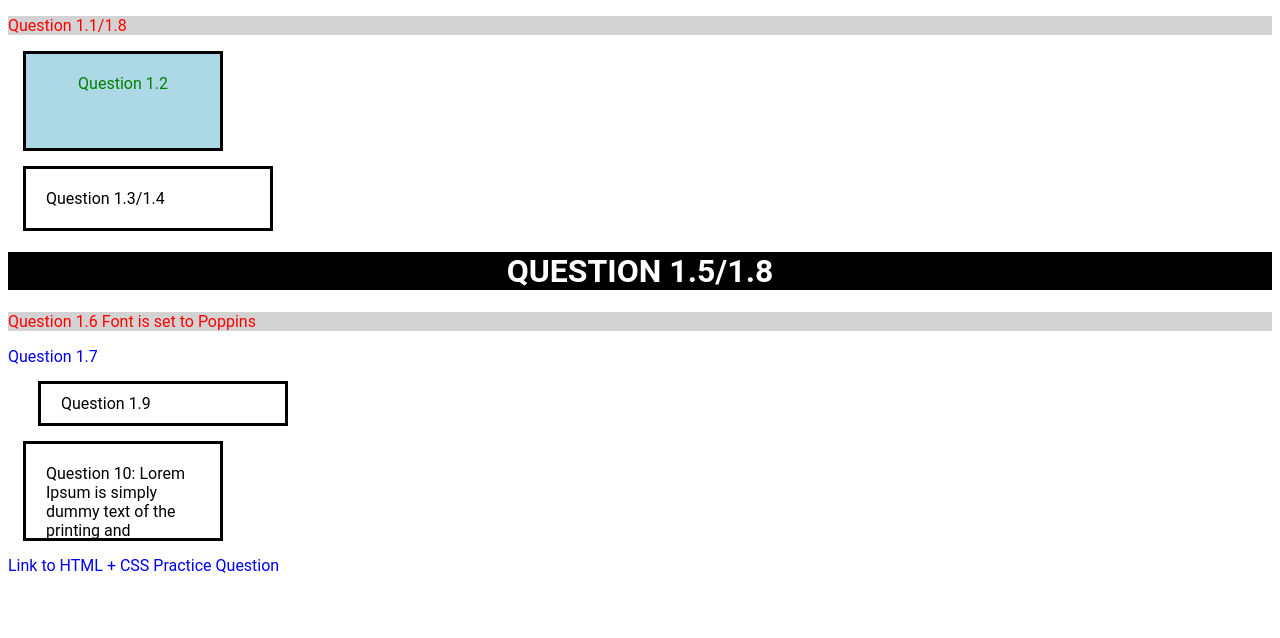
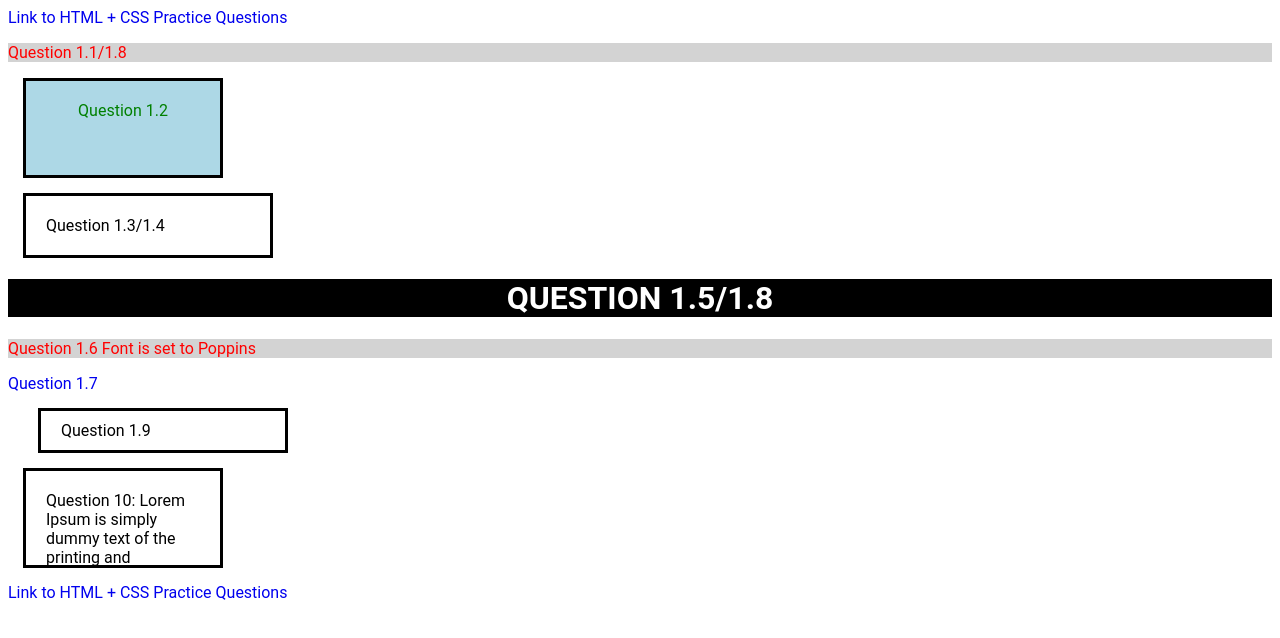
Before and after one commit to AKM7622/css-practice-questions, a website: page index.html in a window 1280 px wide. Drawn offline with Linux system fonts and the light colour scheme.

Commit message:
Initial commit

```diff
--- a/index.html
+++ b/index.html
@@ -8,6 +8,7 @@
     <link rel="stylesheet" href="q1.css" />
   </head>
   <body>
+    <a href="q2.html">Link to HTML + CSS Practice Questions</a>
     <p>Question 1.1/1.8</p>
     <div class="box" id="title">Question 1.2</div>
     <div>Question 1.3/1.4</div>
@@ -26,6 +27,6 @@
       desktop publishing software like Aldus PageMaker including versions of
       Lorem Ipsum.
     </div>
-    <a href="q2.html">Link to HTML + CSS Practice Question</a>
+    <a href="q2.html">Link to HTML + CSS Practice Questions</a>
   </body>
 </html>
```
Also changed, not shown: q2.html (+2 -0 lines).
